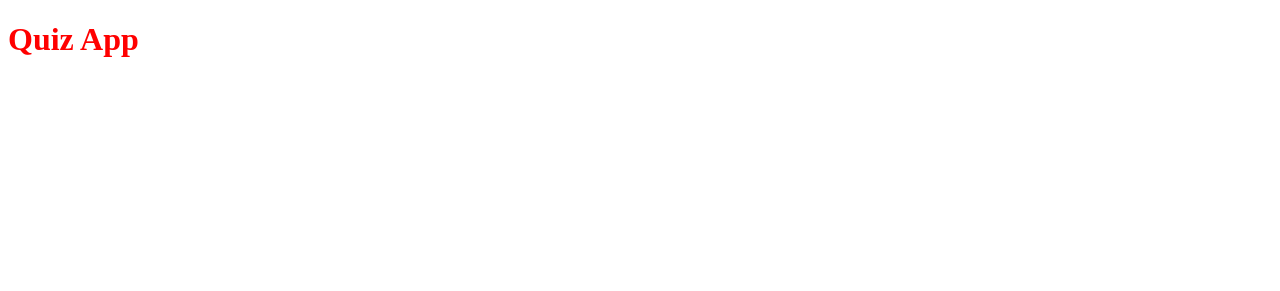
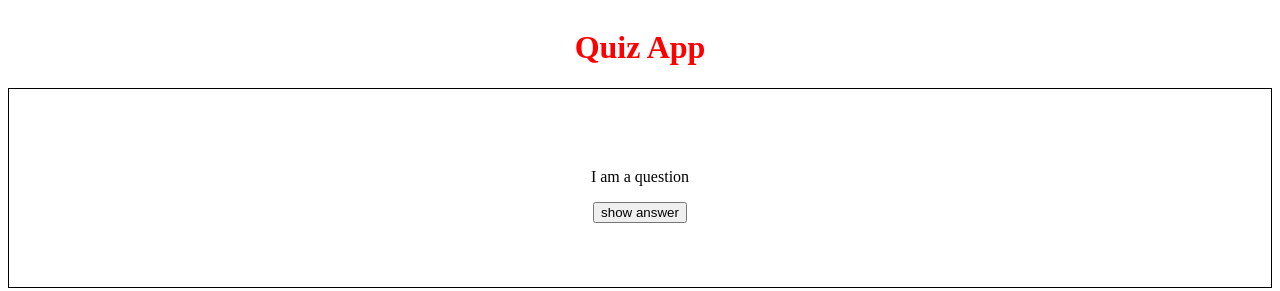
Before and after one commit to cavelius/Quiz-App, a plain HTML site: page index.html in a window 1280 px wide. Drawn offline with Linux system fonts and the light colour scheme.

Commit message:
add html questioncard

```diff
--- a/css/style.css
+++ b/css/style.css
@@ -1,7 +1,36 @@
 * {
   box-sizing: border-box;
+}
+
+header {
+  display: flex;
+  justify-content: center;
 }
 
 h1 {
   color: red;
 }
+
+/* ____main______ */
+
+.question_card {
+  border: solid black 1px;
+  height: 200px;
+  display: flex;
+  flex-direction: column;
+  justify-content: center;
+  align-items: center;
+}
+
+.question {
+  /* text-align: center; */
+}
+
+.answer {
+  /* text-align: center; */
+}
+
+.answerbox {
+  /* display: flex;
+  justify-content: center; */
+}
--- a/index.html
+++ b/index.html
@@ -11,7 +11,14 @@
       <h1>Quiz App</h1>
     </header>
     <!-- _________________ -->
-    <main></main>
+    <main>
+      <article class="question_card">
+        <p class="question">I am a question</p>
+        <div class="answerbox">
+          <button class="answer">show answer</button>
+        </div>
+      </article>
+    </main>
     <!-- _________________ -->
     <footer></footer>
   </body>
```
